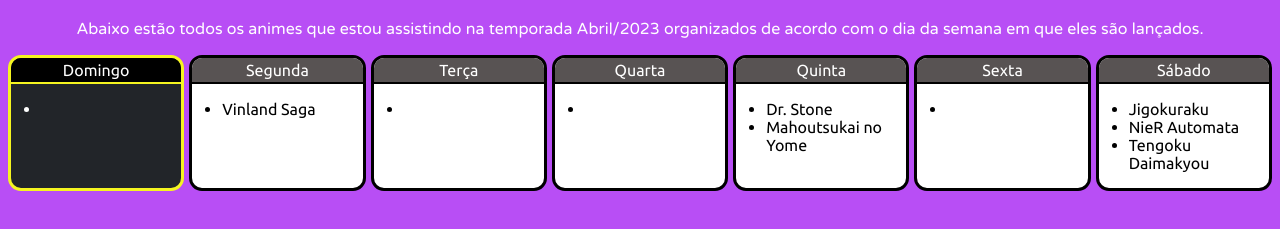
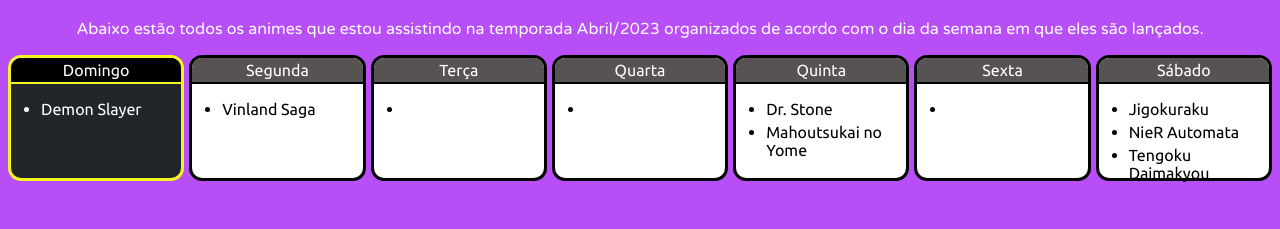
Before and after one commit to alysonfumagalli/calendario-anime, a plain HTML site: page index.html in a window 1280 px wide. Shown: the part 61-290 px from the top of the page. Drawn offline with Linux system fonts and the light colour scheme.

Commit message:
HTML e CSS
HTML: adicionei um novo anime ao domingo.

CSS: fiz as divs reagirem com o passar do cursor.

```diff
--- a/index.html
+++ b/index.html
@@ -15,7 +15,7 @@
             <div class="day" id="sunday">Domingo</div>
             <div class="animes">
                 <ul>
-                    <li></li>
+                    <li>Demon Slayer</li>
                 </ul>
             </div>
         </div>
--- a/styles.css
+++ b/styles.css
@@ -28,6 +28,11 @@
     color: #000;
     border: 3px solid black;
     border-radius: 13px;
+    height: 120px;
+}
+
+.item:hover {
+    height: 130px;
 }
 
 .day {
@@ -38,8 +43,14 @@
     border-radius: 10px 10px 0 0;
     justify-content: center;
     padding: 3px;
+    cursor: pointer;
 }
 
 ul {
     padding-left: 30px;
 }
+
+li {
+    padding-bottom: 5px;
+    cursor: default;
+}
```
Lines whose indentation alone changed are shown as unchanged.
